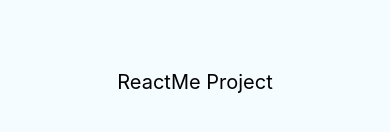
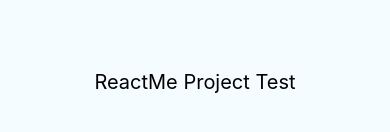
Before and after one commit to noppadolsungum/ReactMe, a React Native app in the folder ReactMe/: screen / in a window 390 px wide. Shown: the part 340-472 px from the top of the page. Built offline with nearby package versions, Linux system fonts and the light colour scheme.

Commit message:
version 4

```diff
--- a/ReactMe/App.js
+++ b/ReactMe/App.js
@@ -24,7 +24,7 @@ export default class App extends Component<{}> {
     return (
       <View style={styles.container}>
         <Text style={styles.welcome}>
-          ReactMe Project
+          ReactMe Project Test
         </Text>
       </View>
     );
```
